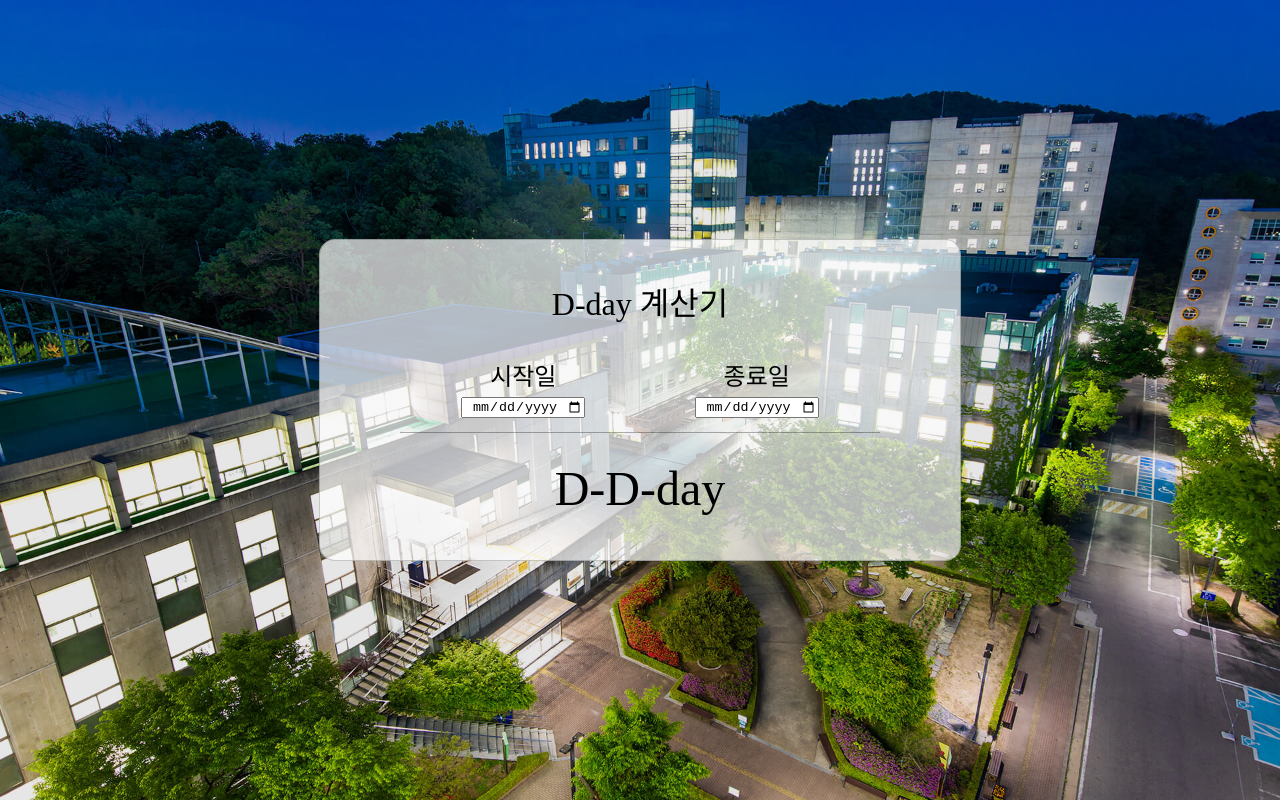
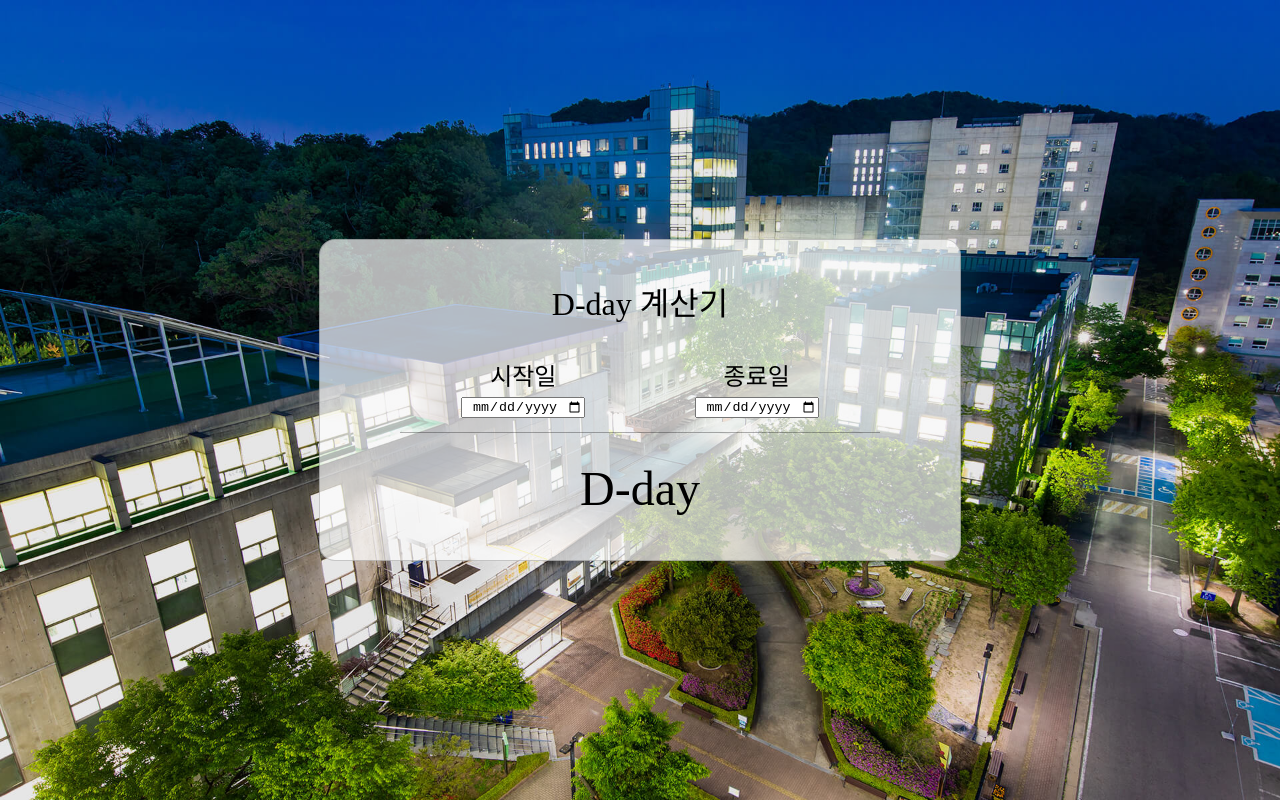
Before and after one commit to skhu-clock/skhu-clock-front, a Next.js app: page / in a window 1280 px wide. Built offline with nearby package versions, Linux system fonts and the light colour scheme.

Commit message:
fix(#1): D-day가 D-D-day로 보이는 오류 수정

```diff
--- a/src/components/DDay/index.tsx
+++ b/src/components/DDay/index.tsx
@@ -21,7 +21,7 @@ const DateCalender = () => {
     const dateDiff = dateend - datenow;
 
     if (dateDiff === 0) {
-      return 'D-day';
+      return 'day';
     } else {
       return Math.abs(dateDiff / (1000 * 60 * 60 * 24));
     }
```
